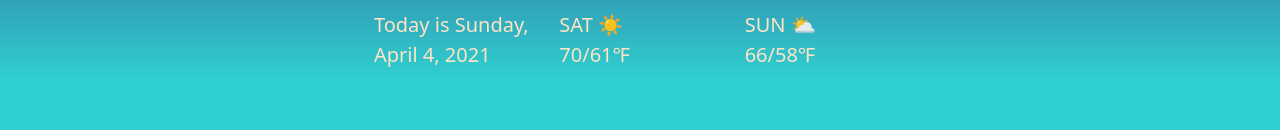
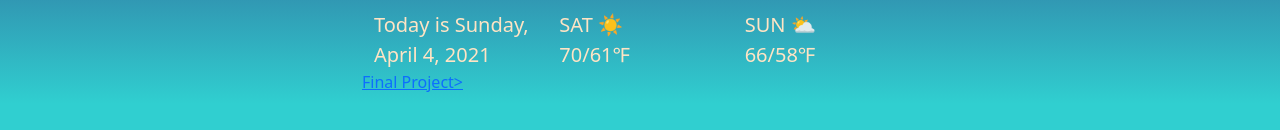
Before and after one commit to dreamer757/FINALPROJECT, a plain HTML site: page index.html in a window 1280 px wide. Shown: the part 276-406 px from the top of the page. Drawn offline with nearby package versions, Linux system fonts and the light colour scheme.

Commit message:
updated link

```diff
--- a/index.html
+++ b/index.html
@@ -46,7 +46,7 @@
           </div>
         </div>
       </div>
-      <a href="https://github.com/dreamer757/FINALPROJECT">
+      <a href="https://github.com/dreamer757/FINALPROJECT">Final Project></a>
       </div>
     </div>
     <script src="src/index.js"></script>
```
